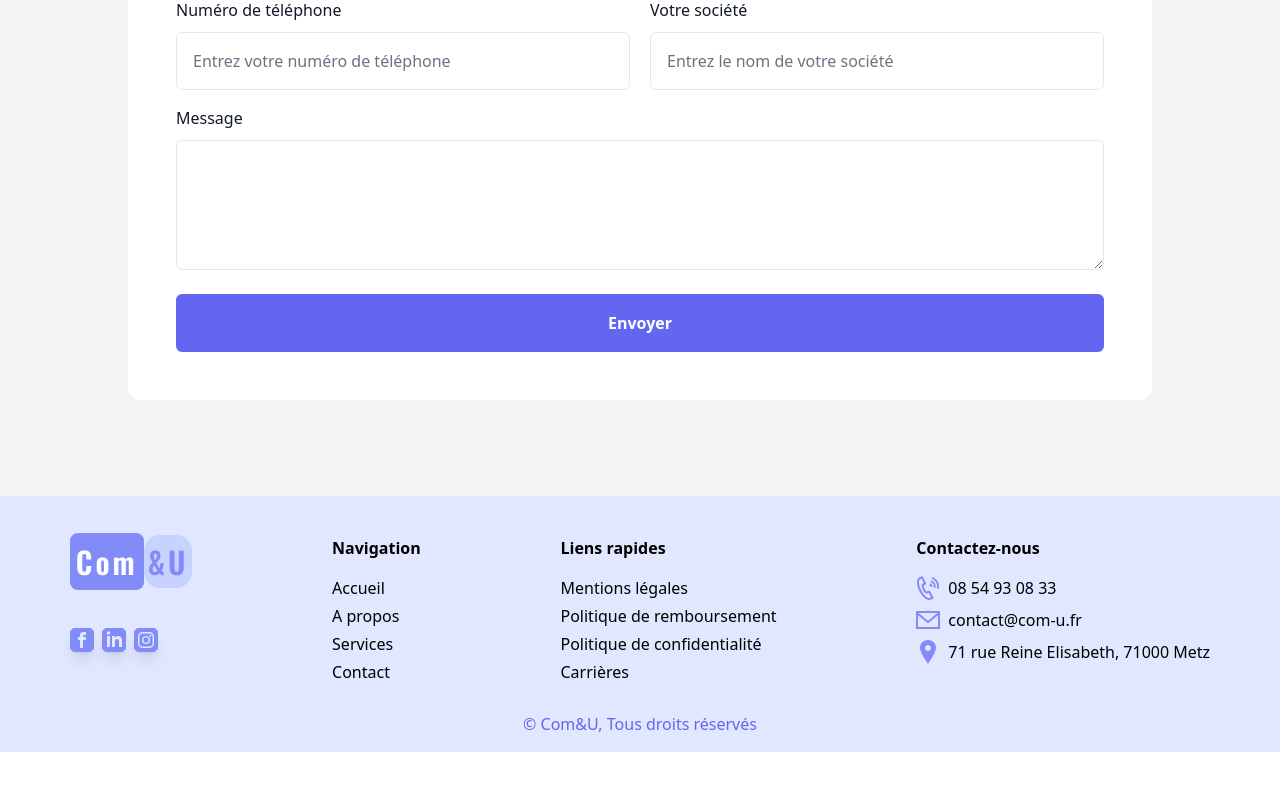
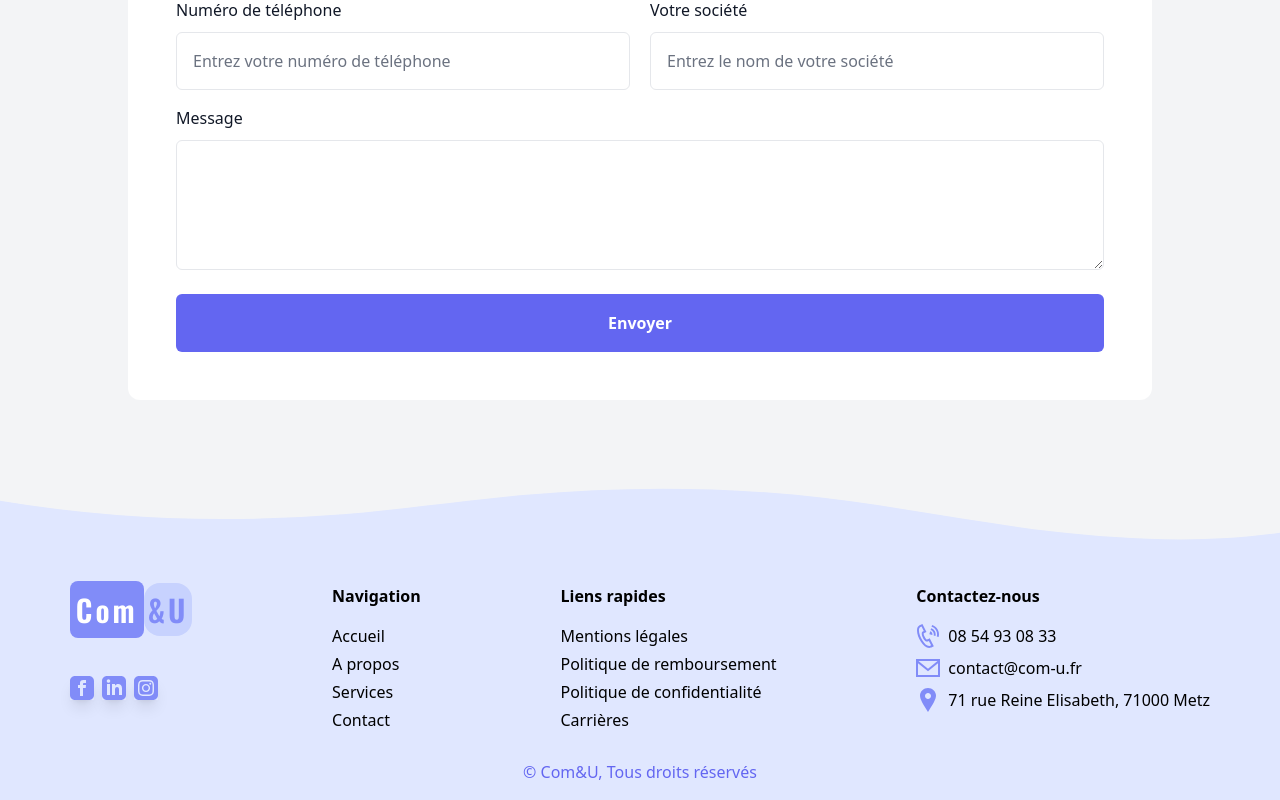
Before and after one commit to ThomasPtht/Com-U, a React (Vite) app in the folder vite-project/: page /contact in a window 1280 px wide. Shown: the part 815-1615 px from the top of the page. Before the commit the page ends 1567 px from the top, so only its background shows below. Built offline with nearby package versions, Linux system fonts and the light colour scheme.

Commit message:
scroll smooth etc...

```diff
--- a/vite-project/index.html
+++ b/vite-project/index.html
@@ -1,5 +1,5 @@
 <!DOCTYPE html>
-<html lang="en">
+<html class="scroll-smooth" lang="en">
   <head>
     <meta charset="UTF-8" />
     <meta
--- a/vite-project/src/components/About.jsx
+++ b/vite-project/src/components/About.jsx
@@ -4,7 +4,10 @@ import aboutPic from "../assets/colleagues-working-office.webp";
 function About() {
   return (
     <section>
-      <div className="flex flex-col my-16 sm:mx-2 xl:mx-20 lg:flex-row">
+      <div
+        id="about"
+        className="flex flex-col my-16 sm:mx-2 xl:mx-20 lg:flex-row"
+      >
         <img
           className="rounded-lg mb-8 w-4/6 lg:w-3/6 mx-auto object-cover "
           src={aboutPic}
--- a/vite-project/src/components/Form.jsx
+++ b/vite-project/src/components/Form.jsx
@@ -2,8 +2,8 @@ import React from "react";
 
 function Form(props) {
   return (
-    <section class="py-10 mt-6 bg-gray-100 sm:py-16 lg:py-24">
-      <div class="px-4 mx-auto sm:px-6 lg:px-8 max-w-7xl">
+    <section class="relative py-10 mt-6 bg-gray-100 sm:py-16 lg:py-24">
+      <div class="px-4 pb-12 mx-auto sm:px-6 lg:px-8 max-w-7xl">
         <div class="max-w-2xl mx-auto text-center">
           <h2 class="text-3xl font-bold leading-tight text-gray-900 sm:text-4xl lg:text-5xl">
             Nous contacter
@@ -192,6 +192,20 @@ function Form(props) {
           </div>
         </div>
       </div>
+      <svg
+        className="w-full absolute bottom-0 h-14"
+        data-name="Layer 1"
+        xmlns="http://www.w3.org/2000/svg"
+        viewBox="0 0 1200 120"
+        preserveAspectRatio="none"
+      >
+        <path
+          d="M985.66,92.83C906.67,72,823.78,31,743.84,14.19c-82.26-17.34-168.06-16.33-250.45.39-57.84,11.73-114,31.07-172,41.86A600.21,600.21,0,0,1,0,27.35V120H1200V95.8C1132.19,118.92,1055.71,111.31,985.66,92.83Z"
+          class="shape-fill"
+          fill="#E0E7FF"
+          fill-opacity="1"
+        ></path>
+      </svg>
     </section>
   );
 }
--- a/vite-project/src/components/Services.jsx
+++ b/vite-project/src/components/Services.jsx
@@ -8,7 +8,7 @@ function Services() {
       <h2 className="p-6 mt-10 text-3xl font-bold text-gray-700 sm:text-4xl xl:text-5xl text-center">
         Nos services de marketing numérique{" "}
       </h2>
-      <Fade direction="right" fraction={0.4} triggerOnce>
+      <Fade direction="right" fraction={0.2} triggerOnce>
         <div className="flex flex-wrap justify-center gap-12 m-20">
           <Card
             icon={
```
